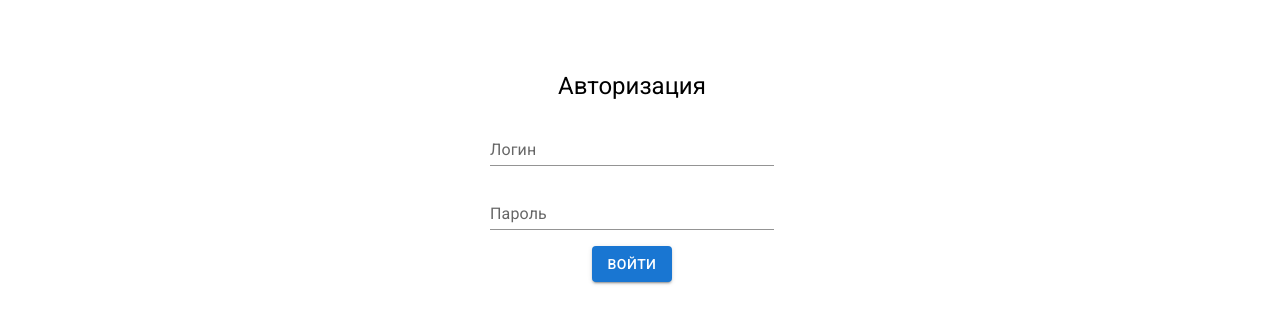
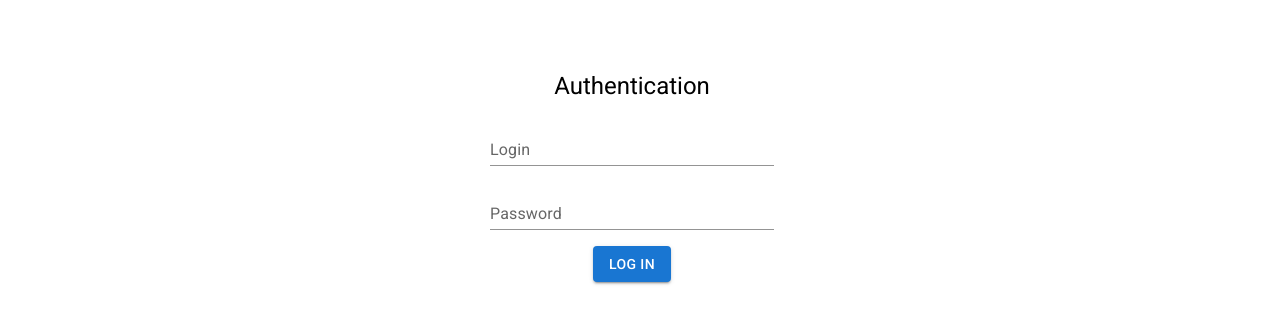
Before and after one commit to kristinoo/WebApplication1, a React (Create React App) app in the folder WebApplication1/client/: page / in a window 1280 px wide. Shown: the part 214-546 px from the top of the page. Built offline with nearby package versions, Linux system fonts and the light colour scheme.

Commit message:
add header, Authentication function

```diff
--- a/WebApplication1/client/src/components/AuthenticationForm.tsx
+++ b/WebApplication1/client/src/components/AuthenticationForm.tsx
@@ -3,8 +3,27 @@ import Grid from "@mui/material/Grid";
 import TextField from "@mui/material/TextField";
 import { Button } from "@mui/material";
 import { Typography } from '@mui/material';
+import AuthInput from "../objects/AuthInput";
+import React from "react";
+import authRepository from "../repositories/AuthRepository";
+
 
 const AuthenticationForm = () => {
+
+    const loginRef: React.RefObject<HTMLInputElement> = React.createRef();
+    const passwordRef: React.RefObject<HTMLInputElement> = React.createRef();
+
+    const handleLogin = () => {
+        const authInput: AuthInput = {
+            login: loginRef.current?.value ?? "",
+            password: passwordRef.current?.value ?? ""
+        }
+
+        console.log(authInput);
+
+        authRepository.login(authInput)
+    }
+
 
     return (
         <Box
@@ -27,17 +46,17 @@ const AuthenticationForm = () => {
                 justifyContent="center">
                 <Grid item>
                     <Typography variant="h5">
-                        Авторизация
+                        Authentication
                     </Typography>
                 </Grid>
                 <Grid item width={300}>
-                    <TextField id="standard-basic" label="Логин" variant="standard" fullWidth />
+                    <TextField id="standard-basic" label="Login" variant="standard" fullWidth inputRef={loginRef} />
                 </Grid>
                 <Grid item width={300}>
-                    <TextField id="standard-basic" label="Пароль" variant="standard" fullWidth type="password" />
+                    <TextField id="standard-basic" label="Password" variant="standard" fullWidth type="password" inputRef={passwordRef} />
                 </Grid>
                 <Grid item>
-                    <Button variant="contained">Войти</Button>
+                    <Button onClick={handleLogin} variant="contained">Log in</Button>
                 </Grid>
             </Grid>
         </Box>
--- a/WebApplication1/client/src/contexts/AuthContext.tsx
+++ b/WebApplication1/client/src/contexts/AuthContext.tsx
@@ -5,13 +5,9 @@ import AuthInput from "../objects/AuthInput"
 import authRepository from "../repositories/AuthRepository"
 
 interface IAuthContext {
-    // Авторизован ли пользователь
     isAuthenticated: boolean,
-    // Роль пользователя
     role: RoleType,
-    // Авторизация
     login: (login: string, password: string) => void
-    // Выход
     logout: () => void
 }
 
--- a/WebApplication1/client/src/repositories/AuthRepository.tsx
+++ b/WebApplication1/client/src/repositories/AuthRepository.tsx
@@ -8,7 +8,7 @@ class AuthRepository extends Repository<AuthInput, AuthInfo> {
     }
 
     async login(authInput: AuthInput) {
-        let result = await super.getWithData("login", authInput);
+        let result = await super.postWithData("login", authInput);
         return result;
     }
 
--- a/WebApplication1/client/src/repositories/Repository.tsx
+++ b/WebApplication1/client/src/repositories/Repository.tsx
@@ -11,19 +11,6 @@ class Repository<I, O> {
         return fetch(route,
             {
                 method: "GET",
-            })
-            .then((response) => response.json())
-            .catch((err) => { throw err })
-            .then((data: O) => { return data });
-    }
-
-    protected getWithData(method: string, data: I): Promise<O> {
-        let route = this.route + "/" + method;
-
-        return fetch(route,
-            {
-                method: "GET",
-                body: JSON.stringify(data)
             })
             .then((response) => response.json())
             .catch((err) => { throw err })
@@ -44,11 +31,16 @@ class Repository<I, O> {
 
     protected postWithData(method: string, data: I): Promise<O> {
         let route = this.route + "/" + method;
+        console.log(route);
 
         return fetch(route,
             {
                 method: "POST",
-                body: JSON.stringify(data)
+                body: JSON.stringify(data),
+                headers: {
+                    'Accept': 'application/json, text/plain',
+                    'Content-Type': 'application/json;charset=UTF-8'
+                }
             })
             .then((response) => response.json())
             .catch((err) => { throw err })
```
Also changed, not shown: WebApplication1/client/src/components/RegistrationForm.tsx (added), 54 other files (tests, documents, lock files or other folders).
